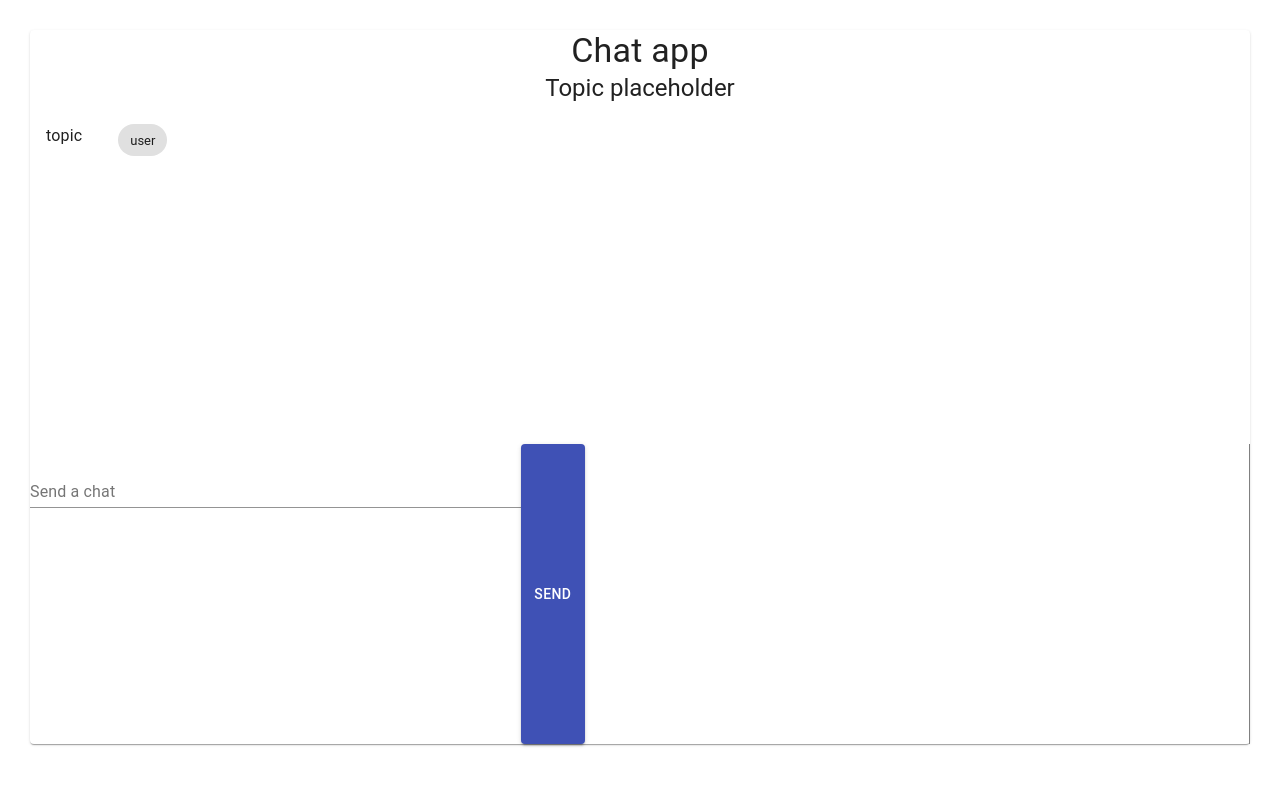
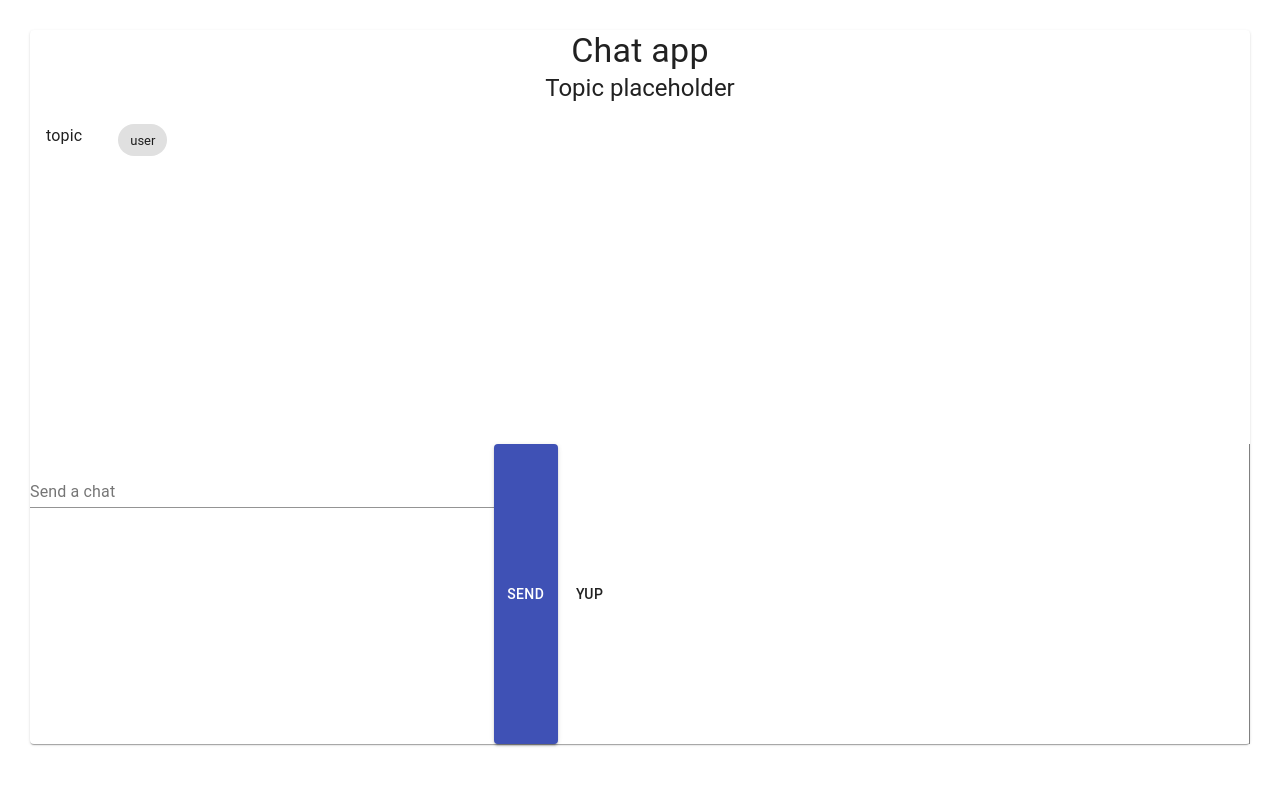
Before and after one commit to chikondiman/chats, a React (Create React App) app: page / in a window 1280 px wide. Shown: the top 786 px of the page. Built offline with nearby package versions, Linux system fonts and the light colour scheme.

Commit message:
Update Dashboard.js

```diff
--- a/src/components/Dashboard.js
+++ b/src/components/Dashboard.js
@@ -110,6 +110,8 @@ export default function Dashboard() {
                     Send
             </Button>
 
+            <Button> yup </Button>
+
 
             <div className={classes.chatBox}>
             </div>
```
